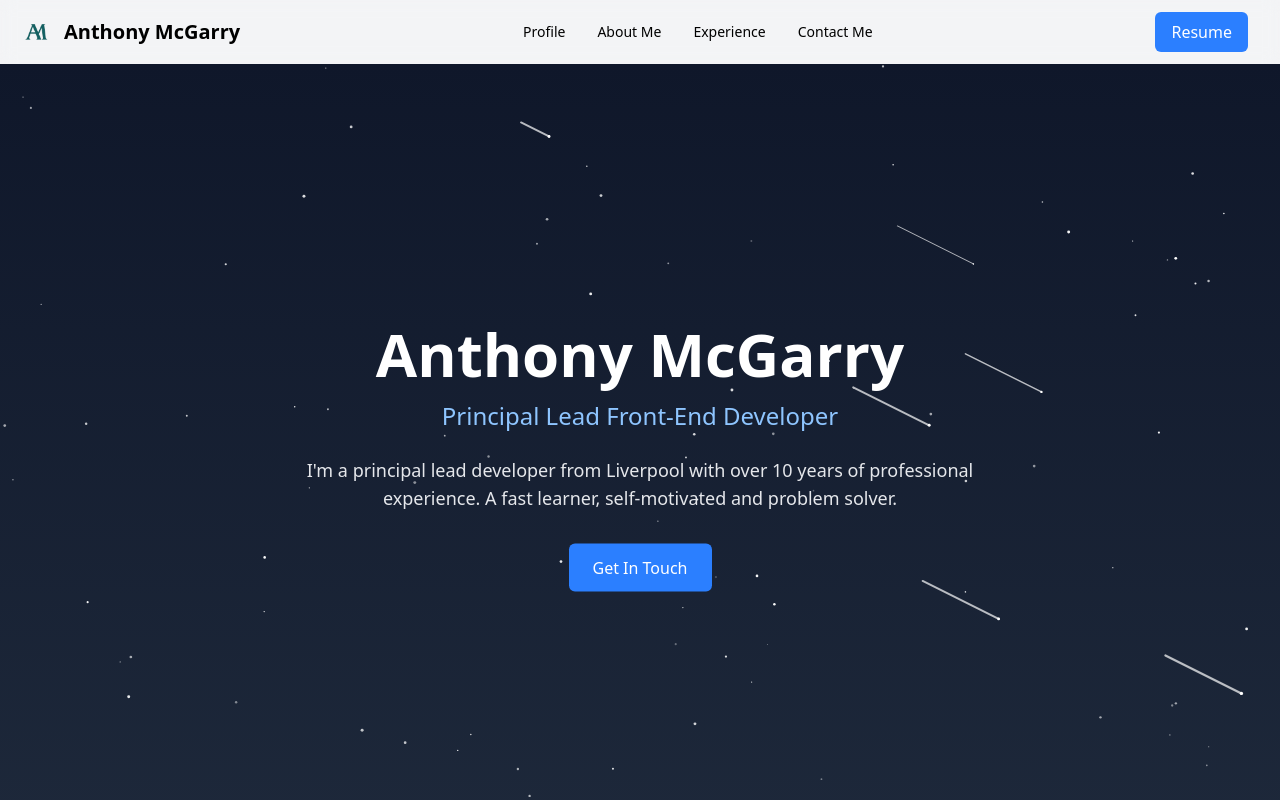
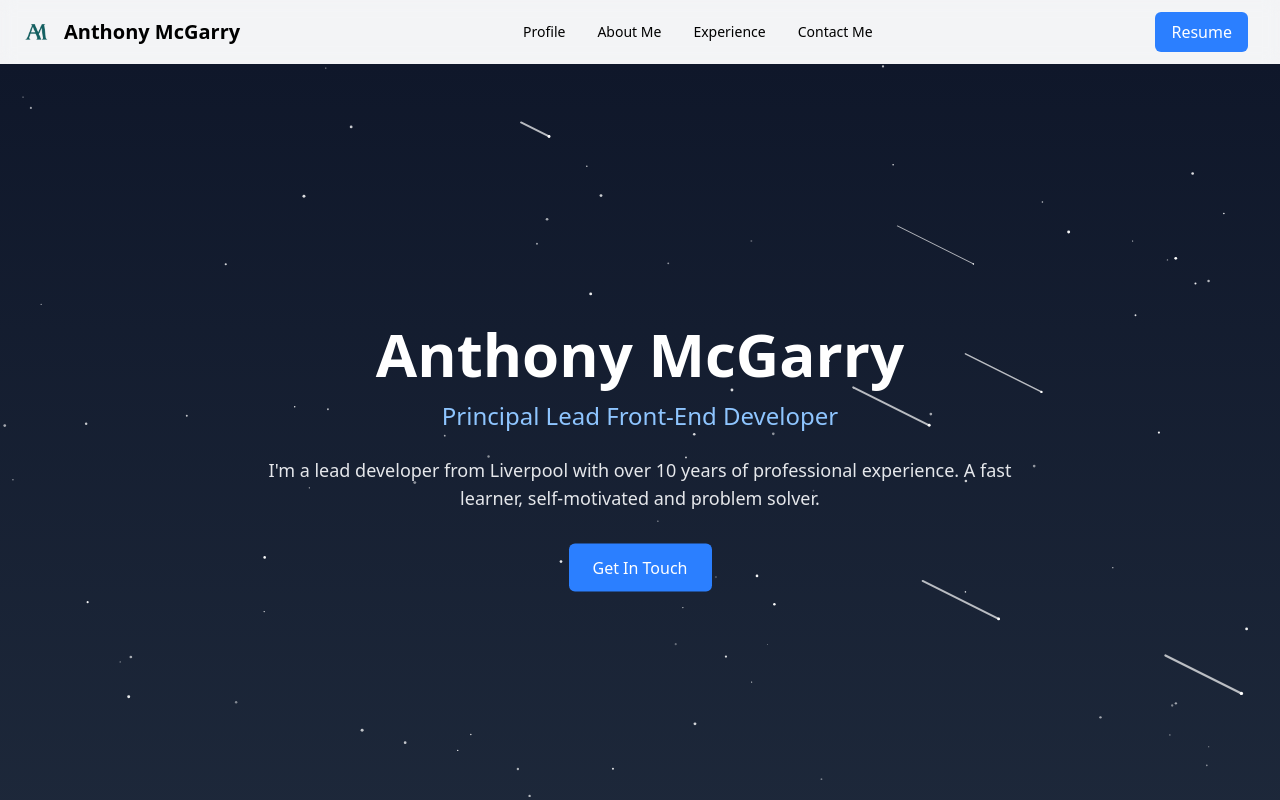
Before and after one commit to antmcgarry/portfolio, a Next.js app: page / in a window 1280 px wide. Shown: the top 800 px of the page. Built offline with nearby package versions, Linux system fonts and the light colour scheme.

Commit message:
fix: update job title in Profile component description

```diff
--- a/src/components/Profile.tsx
+++ b/src/components/Profile.tsx
@@ -191,9 +191,9 @@ export default function Profile() {
                 transition={{ duration: 0.8, delay: 0.4 }}
                 className="text-lg mb-8 text-gray-200"
               >
-                I&apos;m a principal lead developer from Liverpool with over 10
-                years of professional experience. A fast learner, self-motivated
-                and problem solver.
+                I&apos;m a lead developer from Liverpool with over 10 years of
+                professional experience. A fast learner, self-motivated and
+                problem solver.
               </motion.p>
 
               <motion.div
```
